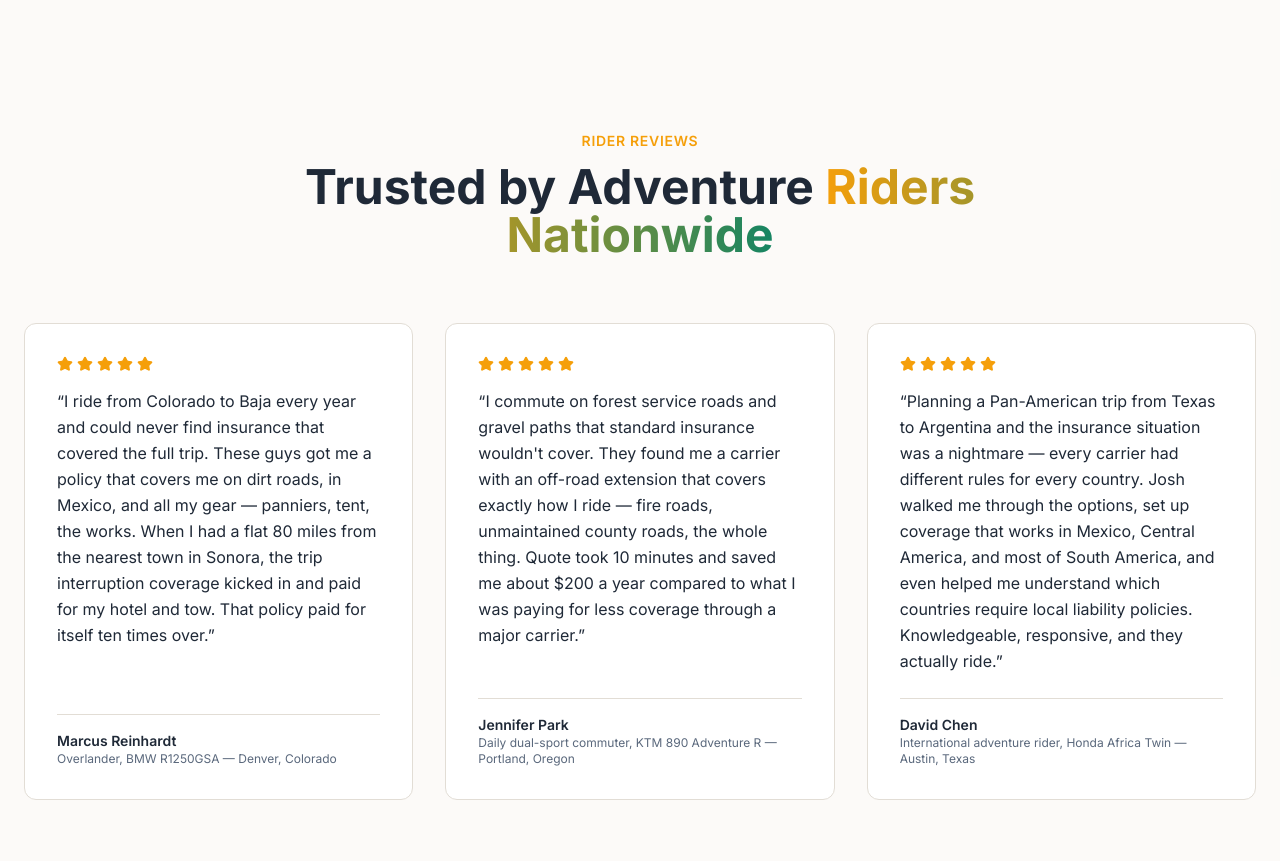
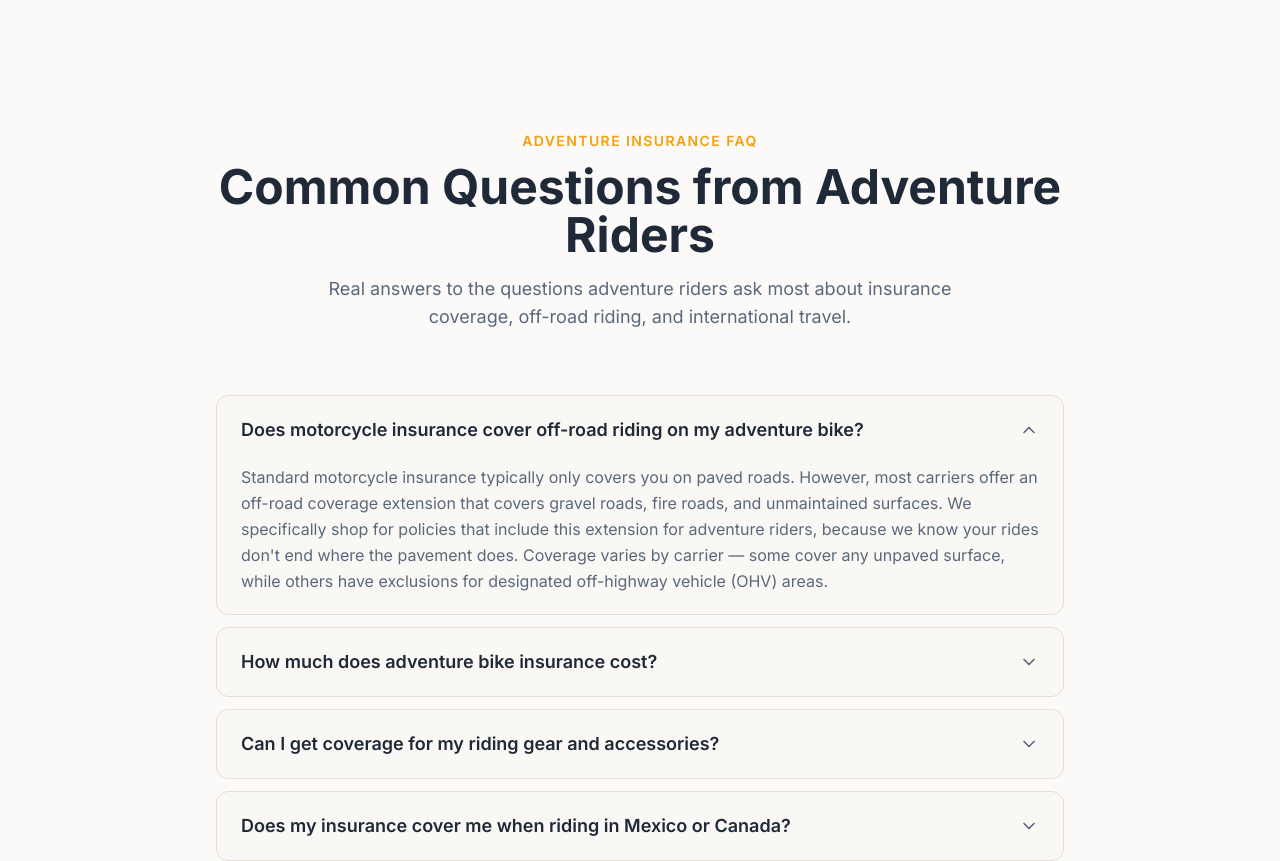
Before and after one commit to MCERQUA/adventurebikeinsurance, a Next.js app: page / in a window 1280 px wide. Shown: the part 5420-6281 px from the top of the page. Built offline with nearby package versions, Linux system fonts and the light colour scheme.

Commit message:
auto-save: .old/Testimonials.tsx,.old/actions/quote.ts,.old/api/contact/route.ts (+2 more)

```diff
--- a/src/app/page.tsx
+++ b/src/app/page.tsx
@@ -2,7 +2,6 @@ import { Navbar } from "@/components/sections/Navbar";
 import { Hero } from "@/components/sections/Hero";
 import { Footer } from "@/components/sections/Footer";
 import { FAQ } from "@/components/sections/FAQ";
-import { Testimonials } from "@/components/sections/Testimonials";
 import { CTA } from "@/components/sections/CTA";
 import { TrustBar } from "@/components/sections/TrustBar";
 import { CoverageGrid } from "@/components/sections/CoverageGrid";
@@ -54,27 +53,6 @@ const homeFAQs = [
   },
 ];
 
-const testimonials = [
-  {
-    name: "Marcus Reinhardt",
-    role: "Overlander, BMW R1250GSA — Denver, Colorado",
-    text: "I ride from Colorado to Baja every year and could never find insurance that covered the full trip. These guys got me a policy that covers me on dirt roads, in Mexico, and all my gear — panniers, tent, the works. When I had a flat 80 miles from the nearest town in Sonora, the trip interruption coverage kicked in and paid for my hotel and tow. That policy paid for itself ten times over.",
-    rating: 5,
-  },
-  {
-    name: "Jennifer Park",
-    role: "Daily dual-sport commuter, KTM 890 Adventure R — Portland, Oregon",
-    text: "I commute on forest service roads and gravel paths that standard insurance wouldn't cover. They found me a carrier with an off-road extension that covers exactly how I ride — fire roads, unmaintained county roads, the whole thing. Quote took 10 minutes and saved me about $200 a year compared to what I was paying for less coverage through a major carrier.",
-    rating: 5,
-  },
-  {
-    name: "David Chen",
-    role: "International adventure rider, Honda Africa Twin — Austin, Texas",
-    text: "Planning a Pan-American trip from Texas to Argentina and the insurance situation was a nightmare — every carrier had different rules for every country. Josh walked me through the options, set up coverage that works in Mexico, Central America, and most of South America, and even helped me understand which countries require local liability policies. Knowledgeable, responsive, and they actually ride.",
-    rating: 5,
-  },
-];
-
 export default function HomePage() {
   const faqSchema = {
     "@context": "https://schema.org",
@@ -98,7 +76,6 @@ export default function HomePage() {
       <HowItWorks />
       <BikeTypes />
       <PricingOverview />
-      <Testimonials testimonials={testimonials} />
       <FAQ
         faqs={homeFAQs}
         eyebrow="Adventure Insurance FAQ"
--- a/src/app/quote/page.tsx
+++ b/src/app/quote/page.tsx
@@ -4,7 +4,6 @@ import { Send, CheckCircle, Phone } from "lucide-react";
 import { FadeIn } from "@/components/animations/FadeIn";
 import { Navbar } from "@/components/sections/Navbar";
 import { Footer } from "@/components/sections/Footer";
-import { submitQuoteForm } from "@/app/actions/quote";
 
 const bikeMakes = [
   "BMW", "Honda", "KTM", "Triumph", "Yamaha", "Suzuki", "Kawasaki",
@@ -29,26 +28,18 @@ export default function QuotePage() {
     setError(null);
 
     const formData = new FormData(e.currentTarget);
-    const result = await submitQuoteForm({
-      name: formData.get("name") as string,
-      email: formData.get("email") as string,
-      phone: formData.get("phone") as string,
-      bikeMake: formData.get("bikeMake") as string,
-      bikeModel: formData.get("bikeModel") as string,
-      bikeYear: formData.get("bikeYear") as string,
-      bikeValue: formData.get("bikeValue") as string,
-      ridingStyle: formData.get("ridingStyle") as string,
-      coverageType: formData.get("coverageType") as string,
-      internationalRiding: formData.get("internationalRiding") as string,
-      additionalNotes: formData.get("additionalNotes") as string,
-    });
-
-    setIsSubmitting(false);
-
-    if (result.success) {
+    try {
+      await fetch("/", {
+        method: "POST",
+        headers: { "Content-Type": "application/x-www-form-urlencoded" },
+        body: new URLSearchParams(formData as unknown as Record<string, string>).toString(),
+      });
       setIsSubmitted(true);
-    } else {
-      setError(result.error || "Something went wrong.");
+    } catch {
+      // Static Netlify Forms still capture the POST; show success regardless.
+      setIsSubmitted(true);
+    } finally {
+      setIsSubmitting(false);
     }
   }
 
@@ -101,7 +92,20 @@ export default function QuotePage() {
           </FadeIn>
 
           <FadeIn delay={0.1}>
-            <form onSubmit={handleSubmit} className="space-y-8">
+            <form
+              name="quote"
+              method="POST"
+              data-netlify="true"
+              netlify-honeypot="bot-field"
+              onSubmit={handleSubmit}
+              className="space-y-8"
+            >
+              <input type="hidden" name="form-name" value="quote" />
+              <p className="hidden">
+                <label>
+                  Don&apos;t fill this out if you&apos;re human: <input name="bot-field" />
+                </label>
+              </p>
               {/* Rider Information */}
               <div className="p-6 md:p-8 rounded-xl bg-card border border-border">
                 <h2 className="text-xl font-heading font-bold mb-6">Rider Information</h2>
@@ -129,7 +133,7 @@ export default function QuotePage() {
                       type="email"
                       required
                       className="w-full px-4 py-3 bg-background border border-border rounded-lg focus:outline-none focus:ring-2 focus:ring-primary/50 focus:border-primary transition-colors text-foreground"
-                      placeholder="john@example.com"
+                      placeholder="you@email.com"
                     />
                   </div>
                   <div>
@@ -142,7 +146,7 @@ export default function QuotePage() {
                       type="tel"
                       required
                       className="w-full px-4 py-3 bg-background border border-border rounded-lg focus:outline-none focus:ring-2 focus:ring-primary/50 focus:border-primary transition-colors text-foreground"
-                      placeholder="(555) 123-4567"
+                      placeholder="Your phone number"
                     />
                   </div>
                 </div>
```
Also changed, not shown: .old/Testimonials.tsx (renamed from src/components/sections/Testimonials.tsx), .old/actions/quote.ts (renamed from src/app/actions/quote.ts), .old/api/contact/route.ts (renamed from src/app/api/contact/route.ts).
